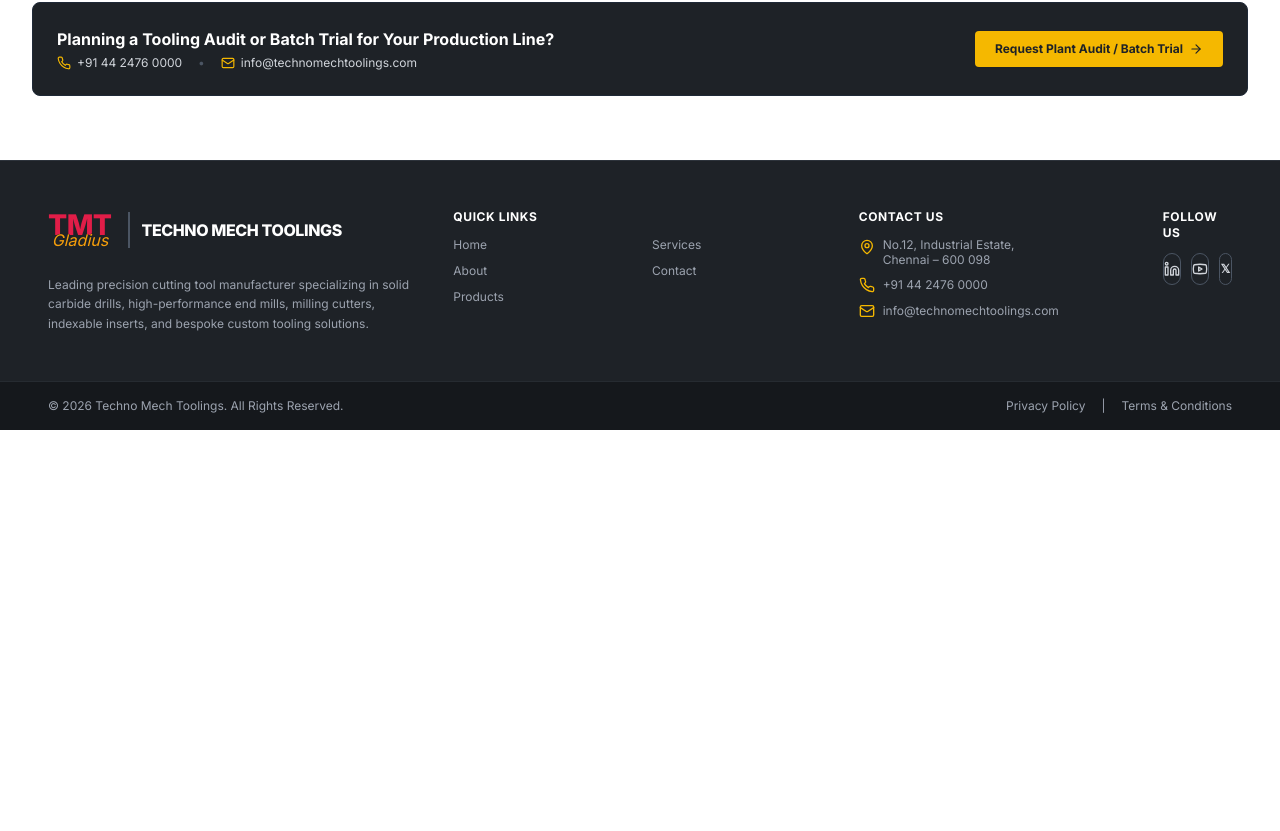
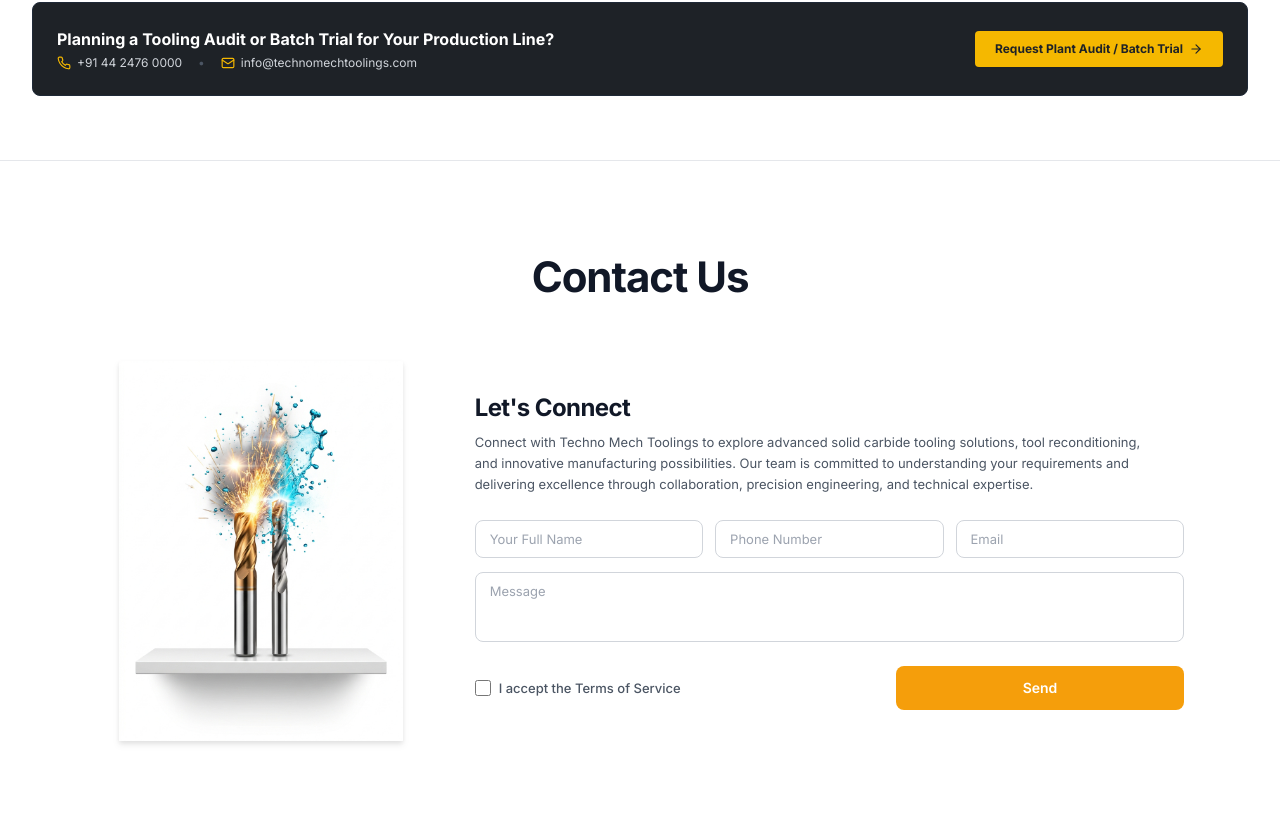
Before and after one commit to santhoshm21/techno-mill, a React (Vite) app: page / in a window 1280 px wide. Shown: the part 4549-5380 px from the top of the page. Before the commit the page ends 4979 px from the top, so only its background shows below. Built offline with nearby package versions, Linux system fonts and the light colour scheme.

Commit message:
Add replica Contact Us section on Home page before footer, anchor navbar Contact link to Home

```diff
--- a/src/App.jsx
+++ b/src/App.jsx
@@ -19,7 +19,7 @@ export default function App() {
         <Route path="products" element={<Products />} />
         <Route path="products/:id" element={<ProductDetail />} />
         <Route path="services" element={<Services />} />
-        <Route path="contact" element={<Contact />} />
+        <Route path="contact" element={<Navigate to="/#contact" replace />} />
         <Route path="careers" element={<Careers />} />
 
         {/* Home Section Anchors Redirection */}
--- a/src/components/Footer.jsx
+++ b/src/components/Footer.jsx
@@ -43,7 +43,7 @@ export default function Footer() {
               <Link to="/services" className="text-gray-400 hover:text-[#F5B800] transition-colors">Services</Link>
 
               <Link to="/about" className="text-gray-400 hover:text-[#F5B800] transition-colors">About</Link>
-              <Link to="/contact" className="text-gray-400 hover:text-[#F5B800] transition-colors">Contact</Link>
+              <Link to="/#contact" className="text-gray-400 hover:text-[#F5B800] transition-colors">Contact</Link>
 
               <Link to="/products" className="text-gray-400 hover:text-[#F5B800] transition-colors">Products</Link>
             </div>
--- a/src/components/Header.jsx
+++ b/src/components/Header.jsx
@@ -230,9 +230,10 @@ export default function Header() {
 
             {/* Contact */}
             <Link
-              to="/contact"
+              to="/#contact"
+              onClick={(e) => scrollToSection(e, 'contact')}
               className={`whitespace-nowrap px-3 py-2 border-b-2 transition-all cursor-pointer ${
-                location.pathname === '/contact'
+                activeSection === 'contact' || (location.pathname === '/' && location.hash === '#contact')
                   ? 'border-[#F5B800] text-[#D97706] font-bold'
                   : 'border-transparent text-gray-700 hover:text-[#D97706]'
               }`}
@@ -365,9 +366,9 @@ export default function Header() {
               Services
             </Link>
             <Link
-              to="/contact"
-              onClick={() => setMobileMenuOpen(false)}
-              className={`block py-2.5 ${location.pathname === '/contact' ? 'text-[#D97706] font-bold' : 'hover:text-[#D97706]'}`}
+              to="/#contact"
+              onClick={(e) => scrollToSection(e, 'contact')}
+              className={`block py-2.5 ${activeSection === 'contact' ? 'text-[#D97706] font-bold' : 'hover:text-[#D97706]'}`}
             >
               Contact
             </Link>
--- /dev/null
+++ b/src/components/HomeContactSection.jsx
@@ -0,0 +1,199 @@
+import React, { useState } from 'react';
+import { CheckCircle2, Send, Sparkles } from 'lucide-react';
+
+export default function HomeContactSection() {
+  const [formData, setFormData] = useState({
+    name: '',
+    phone: '',
+    email: '',
+    message: ''
+  });
+  const [acceptedTerms, setAcceptedTerms] = useState(false);
+  const [isSubmitting, setIsSubmitting] = useState(false);
+  const [submitted, setSubmitted] = useState(false);
+  const [errorMsg, setErrorMsg] = useState('');
+
+  const handleChange = (e) => {
+    const { name, value } = e.target;
+    setFormData((prev) => ({ ...prev, [name]: value }));
+    if (errorMsg) setErrorMsg('');
+  };
+
+  const handleSubmit = (e) => {
+    e.preventDefault();
+    if (!formData.name.trim() || !formData.email.trim() || !formData.phone.trim()) {
+      setErrorMsg('Please complete all required fields.');
+      return;
+    }
+    if (!acceptedTerms) {
+      setErrorMsg('Please accept the Terms of Service to proceed.');
+      return;
+    }
+
+    setIsSubmitting(true);
+    setTimeout(() => {
+      setIsSubmitting(false);
+      setSubmitted(true);
+      setFormData({ name: '', phone: '', email: '', message: '' });
+      setAcceptedTerms(false);
+    }, 800);
+  };
+
+  return (
+    <section id="contact" className="bg-white py-16 sm:py-20 lg:py-24 border-t border-gray-200 scroll-mt-16">
+      <div className="max-w-6xl mx-auto px-4 sm:px-6 lg:px-8">
+
+        {/* Title: Exact replica of reference UI */}
+        <div className="text-center mb-12 sm:mb-16">
+          <h2 className="font-serif text-3xl sm:text-4xl lg:text-[42px] font-bold text-[#111827] tracking-tight">
+            Contact Us
+          </h2>
+        </div>
+
+        {/* 2-Column Replica: Left Product on Shelf, Right Form */}
+        <div className="grid grid-cols-1 lg:grid-cols-12 gap-8 lg:gap-12 items-center">
+
+          {/* Left Column: Standing Tool on 3D Floating Shelf with Dynamic Sparks */}
+          <div className="lg:col-span-4 flex flex-col items-center justify-center select-none">
+            <div className="w-full max-w-[280px] sm:max-w-[320px] flex items-center justify-center">
+              <img
+                src="/images/contact-tool-shelf.png"
+                alt="Techno Mech High-Precision Solid Carbide Tool"
+                className="w-full h-auto max-h-[380px] object-contain drop-shadow-md transition-transform duration-300 hover:scale-105"
+                onError={(e) => {
+                  e.currentTarget.onerror = null;
+                  e.currentTarget.src = '/images/services/service-stepdrill-group.png';
+                }}
+              />
+            </div>
+          </div>
+
+          {/* Right Column: Exact Form Replica */}
+          <div className="lg:col-span-8 flex flex-col justify-center">
+
+            <div className="mb-6">
+              <h3 className="font-sans text-xl sm:text-2xl font-bold text-[#111827] tracking-tight mb-2">
+                Let&apos;s Connect
+              </h3>
+              <p className="text-xs sm:text-[13px] text-gray-600 leading-relaxed max-w-2xl font-normal">
+                Connect with Techno Mech Toolings to explore advanced solid carbide tooling solutions, tool reconditioning, and innovative manufacturing possibilities. Our team is committed to understanding your requirements and delivering excellence through collaboration, precision engineering, and technical expertise.
+              </p>
+            </div>
+
+            {submitted ? (
+              <div className="bg-emerald-50 border border-emerald-200 rounded-xl p-6 text-emerald-900 flex items-start gap-3">
+                <CheckCircle2 className="w-6 h-6 text-emerald-600 shrink-0 mt-0.5" />
+                <div>
+                  <h4 className="font-bold text-sm text-emerald-800">Thank you for reaching out!</h4>
+                  <p className="text-xs text-emerald-700 mt-1">
+                    Your inquiry has been received. A senior tooling engineer from our Chennai plant will contact you shortly.
+                  </p>
+                  <button
+                    onClick={() => setSubmitted(false)}
+                    className="mt-3 text-xs font-semibold text-emerald-700 hover:text-emerald-900 underline"
+                  >
+                    Send another message
+                  </button>
+                </div>
+              </div>
+            ) : (
+              <form onSubmit={handleSubmit} className="space-y-3.5">
+
+                {errorMsg && (
+                  <div className="text-xs text-red-600 bg-red-50 border border-red-200 px-3.5 py-2 rounded-lg font-medium">
+                    {errorMsg}
+                  </div>
+                )}
+
+                {/* Row 1: 3 Inline Inputs */}
+                <div className="grid grid-cols-1 sm:grid-cols-3 gap-3">
+                  <div>
+                    <input
+                      type="text"
+                      name="name"
+                      value={formData.name}
+                      onChange={handleChange}
+                      placeholder="Your Full Name"
+                      className="w-full bg-white border border-gray-300 rounded-lg px-3.5 py-2.5 text-xs sm:text-[13px] text-gray-800 placeholder-gray-400 focus:outline-none focus:border-[#F59E0B] focus:ring-1 focus:ring-[#F59E0B] transition-all shadow-2xs"
+                    />
+                  </div>
+                  <div>
+                    <input
+                      type="tel"
+                      name="phone"
+                      value={formData.phone}
+                      onChange={handleChange}
+                      placeholder="Phone Number"
+                      className="w-full bg-white border border-gray-300 rounded-lg px-3.5 py-2.5 text-xs sm:text-[13px] text-gray-800 placeholder-gray-400 focus:outline-none focus:border-[#F59E0B] focus:ring-1 focus:ring-[#F59E0B] transition-all shadow-2xs"
+                    />
+                  </div>
+                  <div>
+                    <input
+                      type="email"
+                      name="email"
+                      value={formData.email}
+                      onChange={handleChange}
+                      placeholder="Email"
+                      className="w-full bg-white border border-gray-300 rounded-lg px-3.5 py-2.5 text-xs sm:text-[13px] text-gray-800 placeholder-gray-400 focus:outline-none focus:border-[#F59E0B] focus:ring-1 focus:ring-[#F59E0B] transition-all shadow-2xs"
+                    />
+                  </div>
+                </div>
+
+                {/* Row 2: Full-Width Message Box */}
+                <div>
+                  <textarea
+                    name="message"
+                    value={formData.message}
+                    onChange={handleChange}
+                    rows={3}
+                    placeholder="Message"
+                    className="w-full bg-white border border-gray-300 rounded-lg px-3.5 py-2.5 text-xs sm:text-[13px] text-gray-800 placeholder-gray-400 focus:outline-none focus:border-[#F59E0B] focus:ring-1 focus:ring-[#F59E0B] resize-none transition-all shadow-2xs"
+                  ></textarea>
+                </div>
+
+                {/* Row 3: Checkbox on Left, Orange Send Button on Right */}
+                <div className="flex flex-col sm:flex-row items-start sm:items-center justify-between gap-4 pt-1">
+
+                  {/* Left: Checkbox */}
+                  <label className="flex items-center gap-2 cursor-pointer select-none text-xs sm:text-[13px] text-gray-700">
+                    <input
+                      type="checkbox"
+                      checked={acceptedTerms}
+                      onChange={(e) => {
+                        setAcceptedTerms(e.target.checked);
+                        if (errorMsg) setErrorMsg('');
+                      }}
+                      className="w-4 h-4 rounded border-gray-300 text-[#F59E0B] focus:ring-[#F59E0B] cursor-pointer"
+                    />
+                    <span className="font-medium text-gray-600">I accept the Terms of Service</span>
+                  </label>
+
+                  {/* Right: Solid Orange Button matching reference */}
+                  <button
+                    type="submit"
+                    disabled={isSubmitting}
+                    className="w-full sm:w-64 md:w-72 bg-[#F59E0B] hover:bg-[#EA580C] text-white font-semibold text-xs sm:text-sm py-3 px-6 rounded-lg shadow-xs hover:shadow transition-all duration-200 text-center flex items-center justify-center gap-2 cursor-pointer"
+                  >
+                    {isSubmitting ? (
+                      <>
+                        <span className="w-3.5 h-3.5 border-2 border-white border-t-transparent rounded-full animate-spin"></span>
+                        <span>Sending...</span>
+                      </>
+                    ) : (
+                      <span>Send</span>
+                    )}
+                  </button>
+
+                </div>
+
+              </form>
+            )}
+
+          </div>
+
+        </div>
+
+      </div>
+    </section>
+  );
+}
--- a/src/pages/Home.jsx
+++ b/src/pages/Home.jsx
@@ -23,6 +23,7 @@ import HomePlatformRow from '../components/HomePlatformRow';
 // Remaining Sections Kept on Home Page
 import Facility from './Facility';
 import Clients from './Clients';
+import HomeContactSection from '../components/HomeContactSection';
 
 export default function Home() {
   useDocumentTitle('TECHNO MECH TOOLINGS (TMT) | Precision Engineering. Exceptional Tooling.');
@@ -98,6 +99,19 @@ export default function Home() {
     }, 5000);
     return () => clearInterval(timer);
   }, [heroSlides.length]);
+
+  // Smooth scroll to hash on load or hash change
+  useEffect(() => {
+    if (window.location.hash) {
+      const hash = window.location.hash;
+      setTimeout(() => {
+        const el = document.querySelector(hash);
+        if (el) {
+          el.scrollIntoView({ behavior: 'smooth' });
+        }
+      }, 150);
+    }
+  }, []);
 
   const handleHeroBtnClick = (e, targetPath) => {
     e.preventDefault();
@@ -282,6 +296,11 @@ export default function Home() {
         <Clients embedded={true} />
       </section>
 
+      {/* =========================================================================
+          SECTION 4: CONTACT US (Exact Replica of Reference UI, Next Before Footer)
+          ========================================================================= */}
+      <HomeContactSection />
+
       {/* INTERACTIVE VIDEO PREVIEW MODAL */}
       {videoModalOpen && (
         <div className="fixed inset-0 z-50 bg-black/80 flex items-center justify-center p-4">
```
Also changed, not shown: public/images/contact-tool-shelf.png (added), src/assets/images/contact-tool-shelf.png (added).
